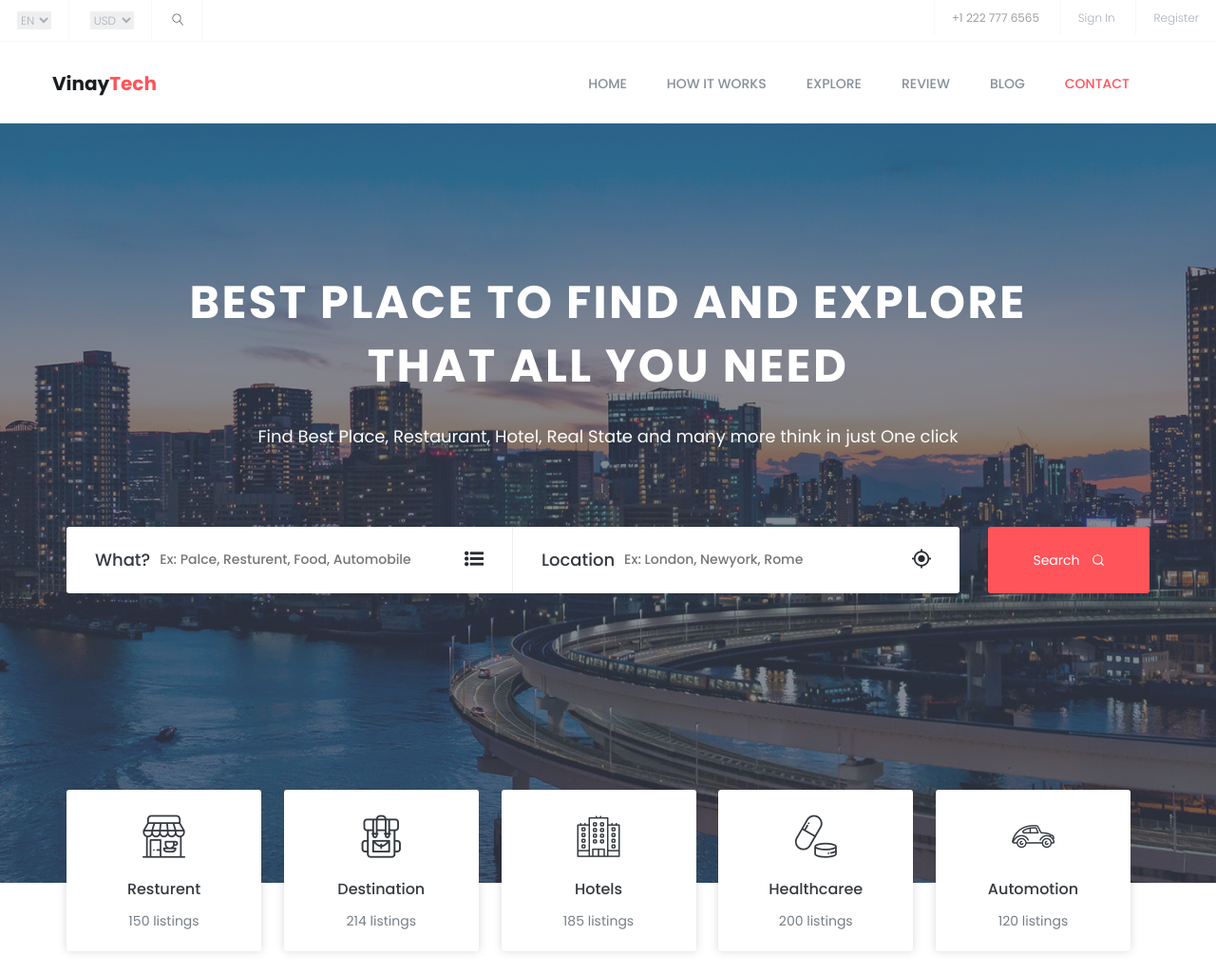
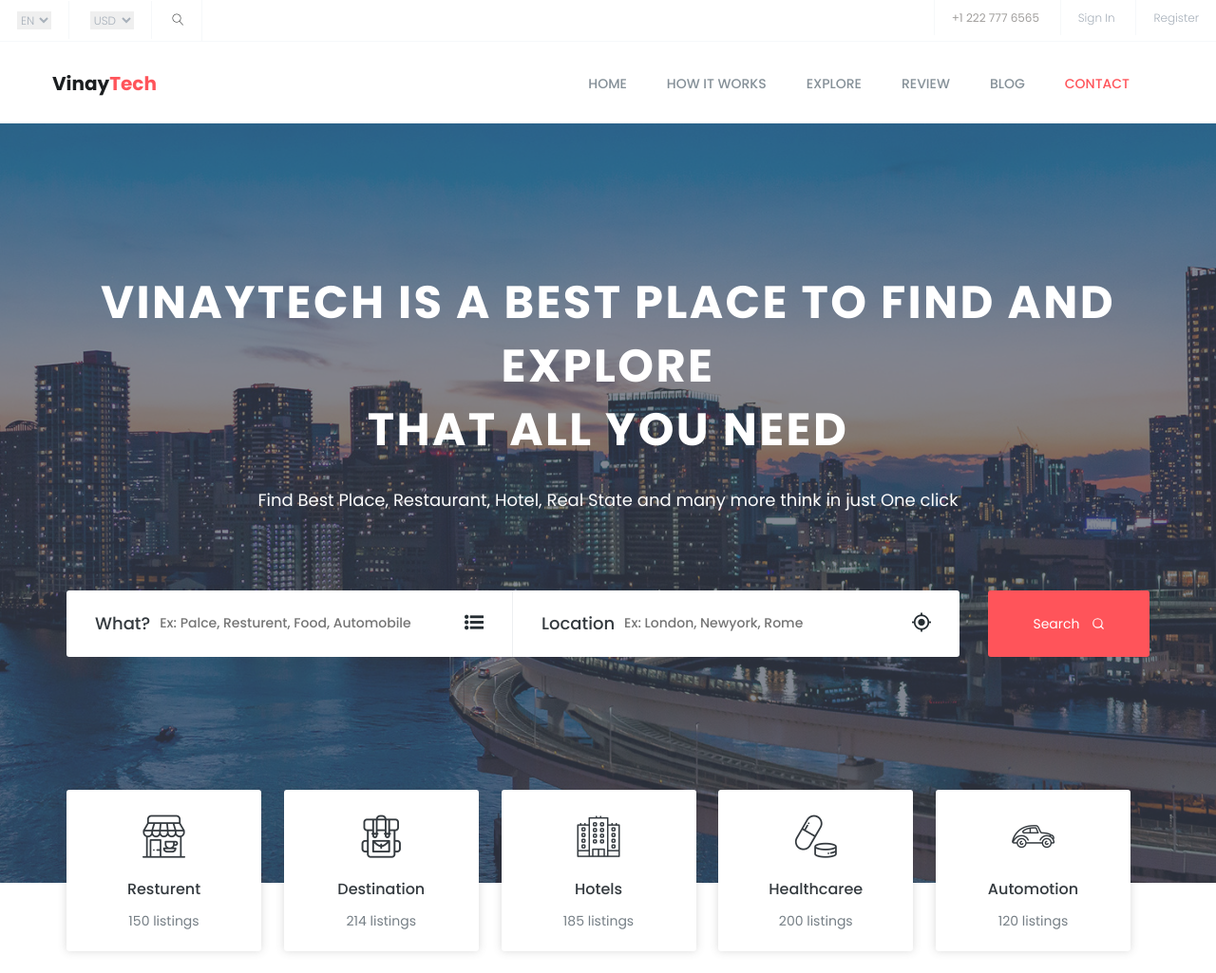
Before and after one commit to vinayv9666/website1, a plain HTML site: page index.html in a window 1280 px wide. Shown: the top 1025 px of the page at 95% size. Drawn offline with nearby package versions, Linux system fonts and the light colour scheme.

Commit message:
Added Vinay Tech in title

```diff
--- a/index.html
+++ b/index.html
@@ -148,7 +148,7 @@
 		<section id="home" class="welcome-hero">
 			<div class="container">
 				<div class="welcome-hero-txt">
-					<h2>best place to find and explore <br> that all you need </h2>
+					<h2>VinayTech is a best place to find and explore <br> that all you need </h2>
 					<p>
 						Find Best Place, Restaurant, Hotel, Real State and many more think in just One click
 					</p>
```
